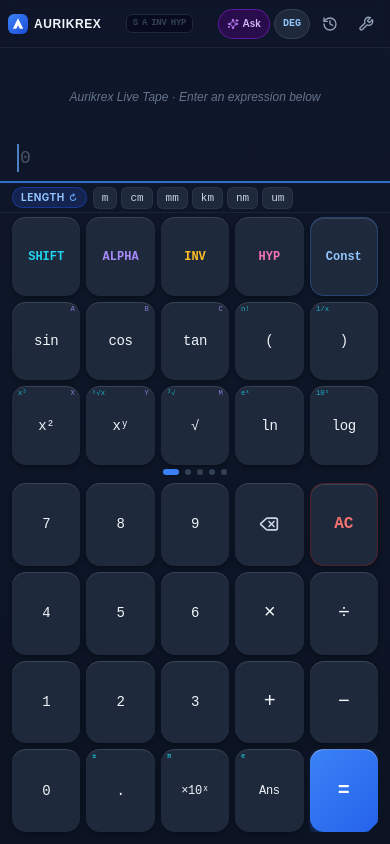
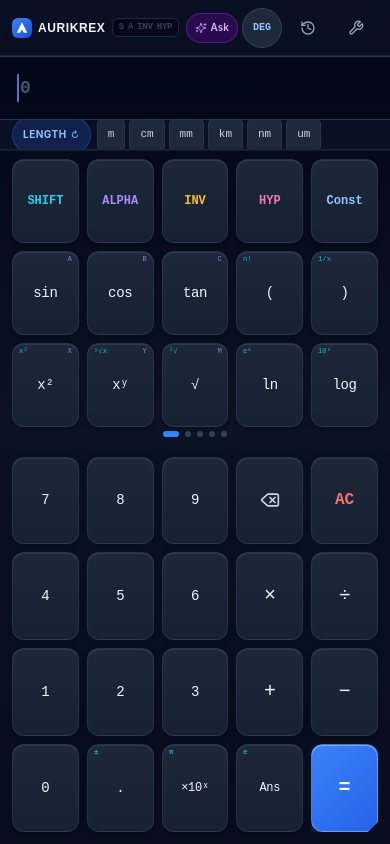
Before and after one commit to komfalcon/Aurikrex-Calc, a Next.js app: page / in a window 390 px wide. Built offline with nearby package versions, Linux system fonts and the light colour scheme.

Commit message:
Redesign calculator UI for mobile

```diff
--- a/src/app/globals.css
+++ b/src/app/globals.css
@@ -5,13 +5,16 @@
 @import url('https://fonts.googleapis.com/css2?family=JetBrains+Mono:wght@400;500;600;700&family=Lexend:wght@400;500;600;700&display=swap');
 
 :root {
-  --app-bg: #0F172A;
-  --app-bg-dark: #0B1222;
-  --accent-blue: #3B82F6;
-  --color-shift: #22D3EE;
-  --color-alpha: #A78BFA;
-  --color-inv: #FBBF24;
-  --color-hyp: #F472B6;
+  --app-bg: #0b1222;
+  --app-surface: #111c31;
+  --app-surface-raised: #17243b;
+  --app-border: rgba(148, 163, 184, 0.16);
+  --accent-blue: #60a5fa;
+  --accent-blue-strong: #3b82f6;
+  --color-shift: #22d3ee;
+  --color-alpha: #a78bfa;
+  --color-inv: #fbbf24;
+  --color-hyp: #f472b6;
 }
 
 * {
@@ -20,24 +23,46 @@
   user-select: none;
 }
 
+html {
+  background: var(--app-bg);
+}
+
 body {
   margin: 0;
   padding: 0;
-  background-color: var(--app-bg-dark);
-  color: #F8FAFC;
+  background:
+    radial-gradient(circle at 50% -10%, rgba(37, 99, 235, 0.16), transparent 38%),
+    var(--app-bg);
+  color: #f8fafc;
   font-family: 'Lexend', -apple-system, BlinkMacSystemFont, sans-serif;
   overflow: hidden;
   height: 100dvh;
   width: 100vw;
 }
 
-/* Key styling */
+button,
+input,
+textarea {
+  font: inherit;
+}
+
+button:focus-visible,
+input:focus-visible,
+textarea:focus-visible,
+[role='button']:focus-visible {
+  outline: 2px solid var(--accent-blue);
+  outline-offset: 2px;
+}
+
+/* Calculator keys: a generous, quiet surface that stays usable at 320px. */
 .aurikrex-key {
   position: relative;
-  border-radius: 14px;
-  background-color: #1E293B;
-  box-shadow: inset 0 1px 0 rgba(255, 255, 255, 0.12), 0 2px 4px rgba(0, 0, 0, 0.35);
-  transition: all 0.08s cubic-bezier(0.4, 0, 0.2, 1);
+  min-height: 44px;
+  border: 1px solid rgba(148, 163, 184, 0.12);
+  border-radius: 12px;
+  background: linear-gradient(180deg, rgba(30, 41, 59, 0.96), rgba(23, 34, 53, 0.96));
+  box-shadow: inset 0 1px 0 rgba(255, 255, 255, 0.08), 0 2px 5px rgba(0, 0, 0, 0.26);
+  transition: transform 120ms ease, background-color 120ms ease, border-color 120ms ease, box-shadow 120ms ease;
   display: flex;
   flex-direction: column;
   align-items: center;
@@ -46,27 +71,29 @@ body {
   cursor: pointer;
 }
 
-.aurikrex-key:active {
-  transform: translateY(1px) scale(0.98);
-  box-shadow: inset 0 2px 4px rgba(0, 0, 0, 0.4);
-  background-color: #334155;
+.aurikrex-key:hover {
+  border-color: rgba(96, 165, 250, 0.44);
+  background: linear-gradient(180deg, rgba(37, 54, 80, 0.98), rgba(28, 43, 66, 0.98));
 }
 
-/* The "=" key is solid blue with one angled/chamfered bottom-right corner */
+.aurikrex-key:active {
+  transform: translateY(1px) scale(0.97);
+  box-shadow: inset 0 2px 4px rgba(0, 0, 0, 0.38);
+  background: #334155;
+}
+
 .aurikrex-equals-key {
-  background: linear-gradient(135deg, #3B82F6 0%, #2563EB 100%) !important;
-  color: #FFFFFF !important;
-  box-shadow: inset 0 1px 0 rgba(255, 255, 255, 0.35), 0 3px 8px rgba(37, 99, 235, 0.45) !important;
+  background: linear-gradient(135deg, #3b82f6 0%, #2563eb 100%) !important;
+  color: #fff !important;
+  border-color: rgba(147, 197, 253, 0.48) !important;
+  box-shadow: inset 0 1px 0 rgba(255, 255, 255, 0.32), 0 4px 12px rgba(37, 99, 235, 0.38) !important;
   clip-path: polygon(0 0, 100% 0, 100% calc(100% - 10px), calc(100% - 10px) 100%, 0 100%);
-  border-radius: 14px;
 }
 
 .aurikrex-equals-key:active {
-  background: linear-gradient(135deg, #2563EB 0%, #1D4ED8 100%) !important;
-  transform: translateY(1px) scale(0.98);
+  background: linear-gradient(135deg, #2563eb 0%, #1d4ed8 100%) !important;
 }
 
-/* Diagonal cut left accent bar for active tape row */
 .tape-row-active {
   position: relative;
 }
@@ -77,13 +104,11 @@ body {
   left: 0;
   top: 10%;
   height: 80%;
-  width: 4px;
-  background-color: #3B82F6;
+  width: 3px;
+  background-color: var(--accent-blue);
   border-radius: 2px;
-  clip-path: polygon(0 0, 100% 15%, 100% 85%, 0 100%);
 }
 
-/* Safe area padding utilities */
 .p-safe {
   padding-top: env(safe-area-inset-top, 0px);
   padding-bottom: env(safe-area-inset-bottom, 0px);
@@ -91,7 +116,10 @@ body {
   padding-right: env(safe-area-inset-right, 0px);
 }
 
-/* Custom scrollbar */
+.scrollbar-none::-webkit-scrollbar {
+  display: none;
+}
+
 ::-webkit-scrollbar {
   width: 4px;
   height: 4px;
@@ -105,3 +133,14 @@ body {
   background: #334155;
   border-radius: 4px;
 }
+
+@media (prefers-reduced-motion: reduce) {
+  *,
+  *::before,
+  *::after {
+    animation-duration: 0.01ms !important;
+    animation-iteration-count: 1 !important;
+    scroll-behavior: auto !important;
+    transition-duration: 0.01ms !important;
+  }
+}
--- a/src/app/page.tsx
+++ b/src/app/page.tsx
@@ -340,7 +340,7 @@ export default function AurikrexCalcApp() {
   };
 
   return (
-    <main className="h-[100dvh] w-full max-w-md mx-auto flex flex-col justify-between overflow-hidden bg-gradient-to-b from-aurikrex-bg to-aurikrex-bgDark shadow-2xl relative p-safe">
+    <main className="h-[100dvh] w-full max-w-md mx-auto flex flex-col overflow-hidden bg-gradient-to-b from-slate-950 via-aurikrex-bg to-aurikrex-bgDark shadow-2xl relative p-safe">
       {/* 1. Header (44px) */}
       <Header
         shiftActive={shiftActive}
@@ -355,7 +355,8 @@ export default function AurikrexCalcApp() {
         onOpenHistory={() => setHistoryDrawerOpen(true)}
       />
 
-      {/* 2. Tape (flex, scrolls inside, bottom-aligned, pull-down history) */}
+      {/* 2. Work area: tape owns the flexible space; controls keep their touch targets. */}
+      <section aria-label="Calculation workspace" className="min-h-0 flex-1 flex flex-col">
         <Tape
           rows={tapeRows}
           activeRowId={activeRowId}
@@ -417,6 +418,7 @@ export default function AurikrexCalcApp() {
           onCycleCategory={() => setUnitCategoryIndex((i) => (i + 1) % 6)}
           onSelectUnit={(u) => handleInsert(` ${u}`)}
         />
+      </section>
 
       {/* 6. Function Panel (flex ratio 3, 5 swipeable pages) */}
       <FunctionPanel
--- a/src/components/FunctionPanel.tsx
+++ b/src/components/FunctionPanel.tsx
@@ -61,9 +61,9 @@ export const FunctionPanel: React.FC<FunctionPanelProps> = ({
     <div
       onTouchStart={handleTouchStart}
       onTouchEnd={handleTouchEnd}
-      className="flex-[3] flex flex-col justify-between px-3 py-1 bg-slate-900/30 select-none relative"
+      className="flex-[3] flex flex-col justify-between px-3 py-2 bg-slate-950/20 select-none relative border-t border-slate-800/60"
     >
-      <div className="flex-1 grid grid-rows-3 grid-cols-5 gap-1.5 min-h-0">
+      <div className="flex-1 grid grid-rows-3 grid-cols-5 gap-2 min-h-0">
         {currentPage === 0 && (
           // Page 1: Core
           <>
--- a/src/components/Header.tsx
+++ b/src/components/Header.tsx
@@ -46,7 +46,7 @@ export const Header: React.FC<HeaderProps> = ({
   }, []);
 
   return (
-    <header className="relative z-30 h-[48px] min-h-[48px] max-h-[48px] px-2 sm:px-3 flex items-center justify-between border-b border-slate-800/80 bg-slate-900/60 backdrop-blur select-none touch-manipulation">
+    <header className="relative z-30 h-[56px] min-h-[56px] max-h-[56px] px-3 sm:px-4 flex items-center justify-between border-b border-slate-800/80 bg-slate-900/60 backdrop-blur select-none touch-manipulation">
       {/* Brand Logo & Name */}
       <div className="flex items-center gap-1.5 shrink-0">
         <div className="w-5 h-5 rounded-md bg-gradient-to-br from-blue-500 to-blue-700 flex items-center justify-center shadow-sm shrink-0">
@@ -119,7 +119,7 @@ export const Header: React.FC<HeaderProps> = ({
         <button
           type="button"
           onClick={onToggleAngleMode}
-          className="text-[10px] sm:text-[11px] font-mono font-semibold px-2 py-1 min-h-[30px] rounded-full bg-slate-800 text-blue-300 border border-slate-700 hover:bg-slate-700 active:scale-95 transition-all cursor-pointer select-none touch-manipulation shrink-0"
+          className="text-[10px] sm:text-[11px] font-mono font-semibold px-2.5 py-1.5 min-h-[40px] rounded-full bg-slate-800 text-blue-300 border border-slate-700 hover:bg-slate-700 active:scale-95 transition-all cursor-pointer select-none touch-manipulation shrink-0"
           title="Toggle Angle Mode"
           aria-label="Toggle Angle Mode"
         >
@@ -130,7 +130,7 @@ export const Header: React.FC<HeaderProps> = ({
           <button
             type="button"
             onClick={onOpenHistory}
-            className="p-1.5 min-w-[32px] min-h-[32px] rounded-lg text-slate-400 hover:text-white hover:bg-slate-800 active:scale-95 transition-all cursor-pointer select-none touch-manipulation flex items-center justify-center shrink-0"
+            className="p-1.5 min-w-[44px] min-h-[44px] rounded-lg text-slate-400 hover:text-white hover:bg-slate-800 active:scale-95 transition-all cursor-pointer select-none touch-manipulation flex items-center justify-center shrink-0"
             title="View Calculation History"
             aria-label="History"
           >
@@ -141,7 +141,7 @@ export const Header: React.FC<HeaderProps> = ({
         <button
           type="button"
           onClick={onOpenToolbox}
-          className="p-1.5 min-w-[32px] min-h-[32px] rounded-lg text-slate-400 hover:text-white hover:bg-slate-800 active:scale-95 transition-all cursor-pointer select-none touch-manipulation flex items-center justify-center shrink-0"
+          className="p-1.5 min-w-[44px] min-h-[44px] rounded-lg text-slate-400 hover:text-white hover:bg-slate-800 active:scale-95 transition-all cursor-pointer select-none touch-manipulation flex items-center justify-center shrink-0"
           title="Open Toolbox & Formulas"
           aria-label="Toolbox"
         >
--- a/src/components/InputLine.tsx
+++ b/src/components/InputLine.tsx
@@ -48,7 +48,7 @@ export const InputLine: React.FC<InputLineProps> = ({
     <div
       onTouchStart={handleTouchStart}
       onTouchEnd={handleTouchEnd}
-      className="h-[48px] min-h-[48px] px-4 flex flex-col justify-center border-b-2 border-blue-500/80 bg-slate-900/40 relative"
+      className="h-[64px] min-h-[64px] px-4 flex flex-col justify-center border-y border-blue-400/30 bg-slate-950/50 relative"
     >
       <div
         ref={containerRef}
@@ -56,7 +56,7 @@ export const InputLine: React.FC<InputLineProps> = ({
           // If clicked near end, move cursor to end
           onSetCursorPosition(value.length);
         }}
-        className="flex items-center text-slate-100 font-mono text-[26px] leading-none overflow-x-auto whitespace-nowrap scrollbar-none py-1 select-none"
+        className="flex items-center text-slate-100 font-mono text-[26px] leading-none font-semibold overflow-x-auto whitespace-nowrap scrollbar-none py-1 select-none"
       >
         <span>{beforeCursor}</span>
         {/* Blinking blue caret */}
--- a/src/components/KeyButton.tsx
+++ b/src/components/KeyButton.tsx
@@ -78,6 +78,7 @@ export const KeyButton: React.FC<KeyButtonProps> = ({
   if (isEquals) {
     return (
       <button
+        type="button"
         onClick={handleClick}
         title={tooltip || 'Equals'}
         className={`aurikrex-key aurikrex-equals-key font-mono font-bold text-xl ${className}`}
@@ -90,6 +91,7 @@ export const KeyButton: React.FC<KeyButtonProps> = ({
   if (isAC) {
     return (
       <button
+        type="button"
         onClick={handleClick}
         title={tooltip || 'All Clear'}
         className={`aurikrex-key bg-red-950/40 text-red-400 hover:bg-red-900/50 border border-red-900/50 font-mono font-bold text-base active:bg-red-800/60 ${className}`}
@@ -101,6 +103,7 @@ export const KeyButton: React.FC<KeyButtonProps> = ({
 
   return (
     <button
+      type="button"
       onClick={handleClick}
       title={tooltip}
       className={`aurikrex-key relative text-sm font-mono overflow-hidden ${
--- a/src/components/NumberKeypad.tsx
+++ b/src/components/NumberKeypad.tsx
@@ -24,15 +24,17 @@ export const NumberKeypad: React.FC<NumberKeypadProps> = ({
   onTogglePlusMinus,
 }) => {
   return (
-    <div className="flex-[4] grid grid-rows-4 grid-cols-5 gap-1.5 px-3 pb-3 bg-slate-900/30 select-none min-h-0">
+    <div className="flex-[4] grid grid-rows-4 grid-cols-5 gap-2 px-3 pb-3 pt-2 bg-slate-950/30 select-none min-h-0">
       {/* Row 1: 7, 8, 9, ⌫, AC */}
       <KeyButton label="7" action={() => onDigit('7')} className="text-lg font-semibold" />
       <KeyButton label="8" action={() => onDigit('8')} className="text-lg font-semibold" />
       <KeyButton label="9" action={() => onDigit('9')} className="text-lg font-semibold" />
       <button
+        type="button"
         onClick={onBackspace}
         className="aurikrex-key bg-slate-800 text-slate-300 hover:text-white"
         title="Backspace"
+        aria-label="Backspace"
       >
         <Delete className="w-5 h-5" />
       </button>
--- a/src/components/UnitRow.tsx
+++ b/src/components/UnitRow.tsx
@@ -27,7 +27,7 @@ export const UnitRow: React.FC<UnitRowProps> = ({
       {/* Category Cycling Pill */}
       <button
         onClick={onCycleCategory}
-        className="text-[10px] uppercase font-bold tracking-wider px-2 py-0.5 rounded-full bg-blue-900/40 text-blue-300 border border-blue-700/50 hover:bg-blue-800/50 active:scale-95 transition-all flex items-center gap-1"
+        className="text-[10px] uppercase font-bold tracking-wider px-2.5 py-1 min-h-[36px] rounded-full bg-blue-900/40 text-blue-300 border border-blue-700/50 hover:bg-blue-800/50 active:scale-95 transition-all flex items-center gap-1"
         title="Tap to cycle Unit Category"
       >
         <span>{activeCategory.name}</span>
@@ -40,7 +40,7 @@ export const UnitRow: React.FC<UnitRowProps> = ({
           <button
             key={unit}
             onClick={() => onSelectUnit(unit)}
-            className="px-2 py-0.5 rounded-md bg-slate-800 text-slate-300 hover:text-white hover:bg-slate-700 active:scale-95 transition-all border border-slate-700/50"
+            className="px-2.5 py-1 min-h-[34px] rounded-md bg-slate-800 text-slate-300 hover:text-white hover:bg-slate-700 active:scale-95 transition-all border border-slate-700/50"
           >
             {unit === 'ohm' ? 'Ω' : unit}
           </button>
```
Lines whose indentation alone changed are shown as unchanged.
